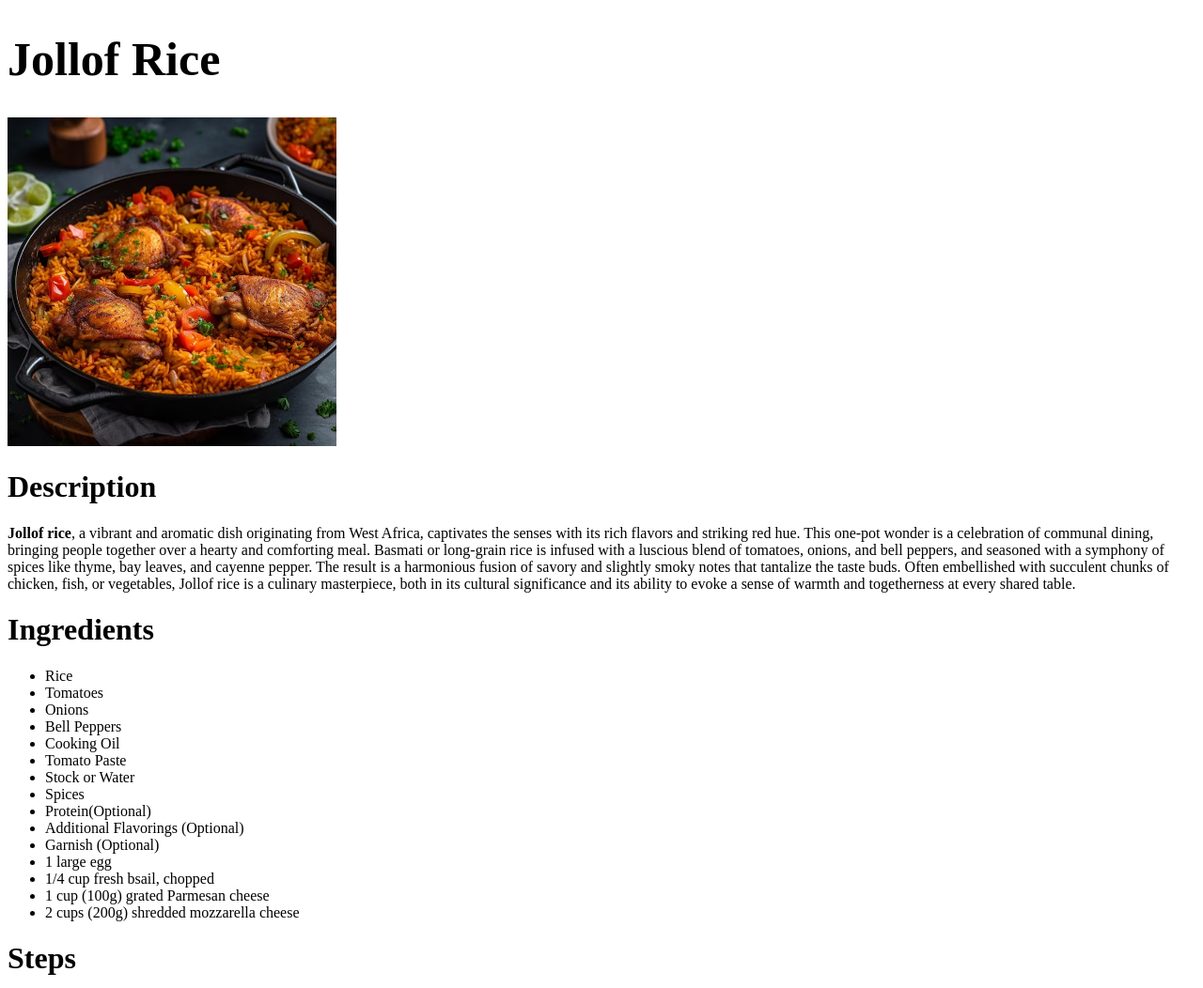
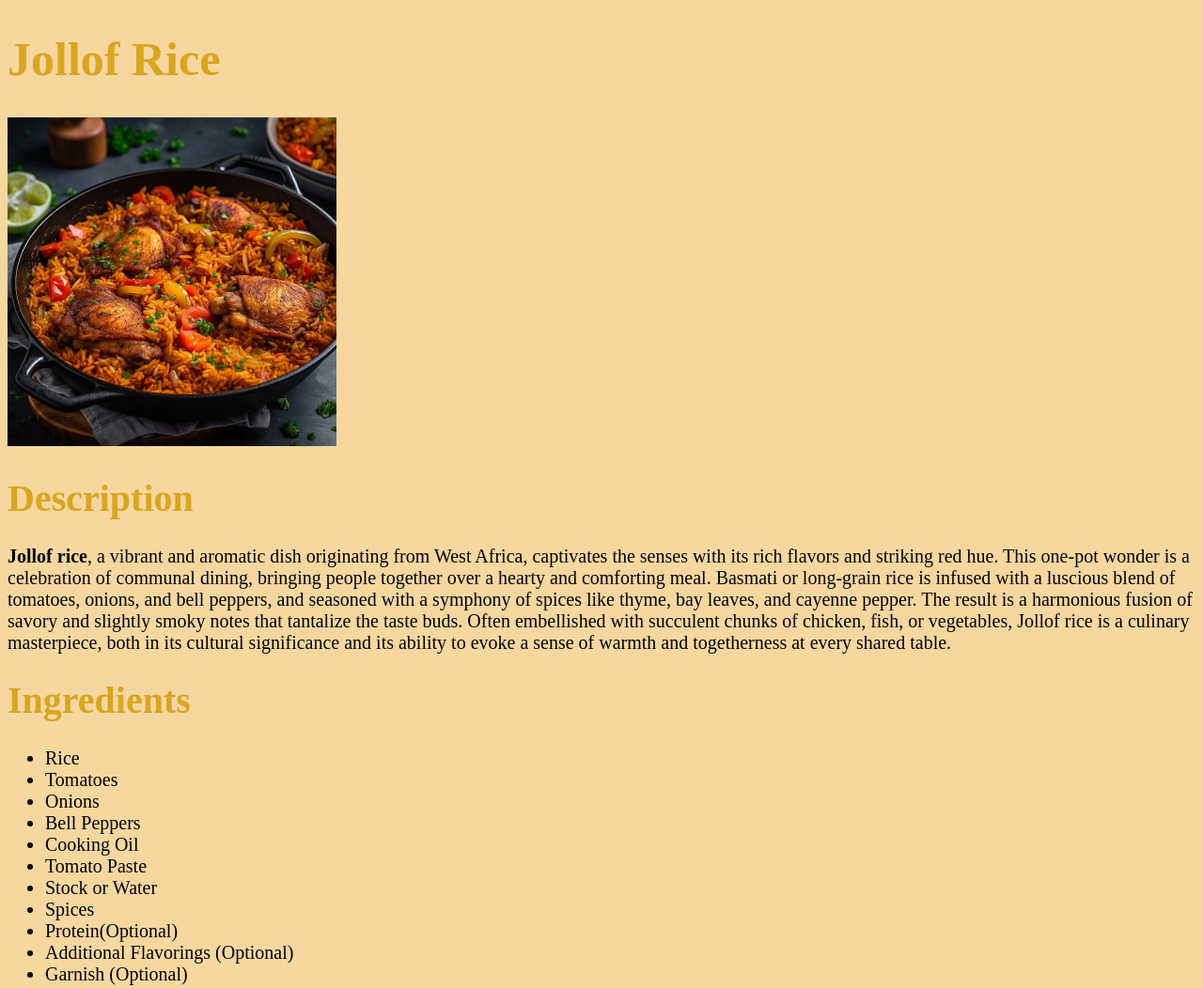
Before and after one commit to HnryKene/Odin-Recipes, a plain HTML site: page Recipes/jollof-rice.html in a window 1280 px wide. Shown: the top 1052 px of the page at 94% size. Drawn offline with Linux system fonts and the light colour scheme.

Commit message:
I have added background colors and changed the color of the fonts of the pages.

```diff
--- a/Recipes/jollof-rice.html
+++ b/Recipes/jollof-rice.html
@@ -2,13 +2,14 @@
 <html lang="en">
     <head>
         <meta charset="UTF-8">
+        <link rel="stylesheet" a href="../style.css">
     </head>
 
-    <body>
-        <h1 style="font-size: 50px;"> Jollof Rice</h1>
+    <body class="jollof-rice">
+        <h1 class="jollof-header" style="font-size: 50px;"> Jollof Rice</h1>
         <img src="./jollof-rice.jpg" width="350">
 
-        <h1>Description</h1>
+        <h1 class="jollof-header">Description</h1>
         <p>
             <b>Jollof rice</b>, a vibrant and aromatic dish originating from West Africa,
             captivates the senses with its rich flavors and striking red hue. This one-pot wonder is a celebration of communal dining,
@@ -19,7 +20,7 @@
 
 
 
-            <h1>Ingredients</h1>
+            <h1 class="jollof-header">Ingredients</h1>
             <ul>
                 <li>Rice</li>
                 <li>Tomatoes</li>
@@ -38,7 +39,7 @@
                 <li>2 cups (200g) shredded mozzarella cheese</li>
             </ul>
 
-            <h1>Steps</h1>
+            <h1 class="jollof-header">Steps</h1>
                <ol>
                 <li>Prepare Ingredients:
                     Gather all the ingredients:
--- a/style.css
+++ b/style.css
@@ -1,7 +1,39 @@
-body {
-    background-color: beige;
+
+.index{
+    background-color: rgb(234, 243, 244);
 }
 
-h1 {
-    color:navajowhite;
+.lasagna {
+    background-color: ghostwhite;
 }
+.lasagna-header {
+    color:goldenrod;
+}
+.lasagna, p {
+    font-size: 20px;
+}
+
+
+
+
+.jollof-rice {
+    background-color: rgb(246, 215, 159);
+    font-size: 20px;
+
+
+}
+.jollof-header {
+    color:goldenrod;
+}
+
+
+.fried-rice {
+    background-color: blanchedalmond;
+}
+.fried-rice, .fried-header {
+    color:goldenrod;
+}
+.fried-rice, p {
+    color:black;
+    font-size: 20px;
+}
```
Also changed, not shown: Recipes/fried-rice.html (+6 -5 lines), Recipes/lasagna.html (+11 -5 lines), index.html (+2 -1 lines).
